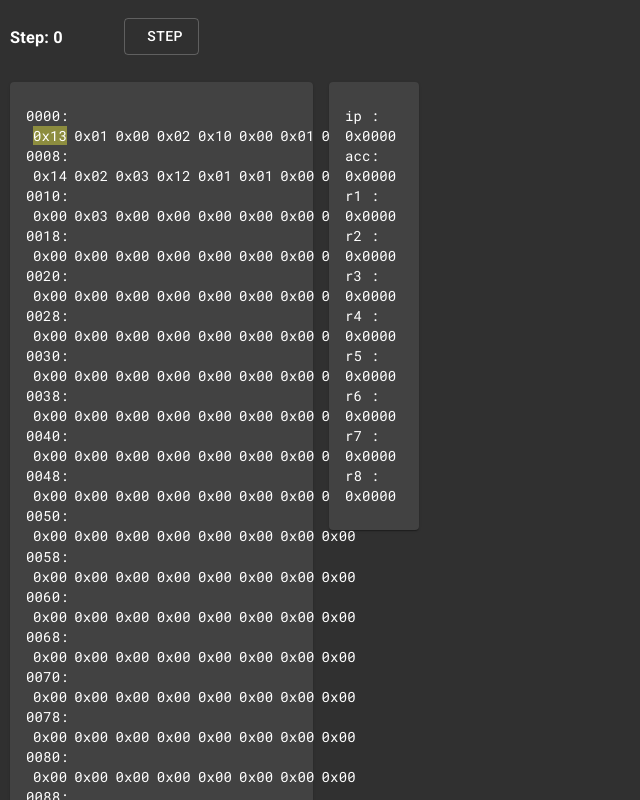
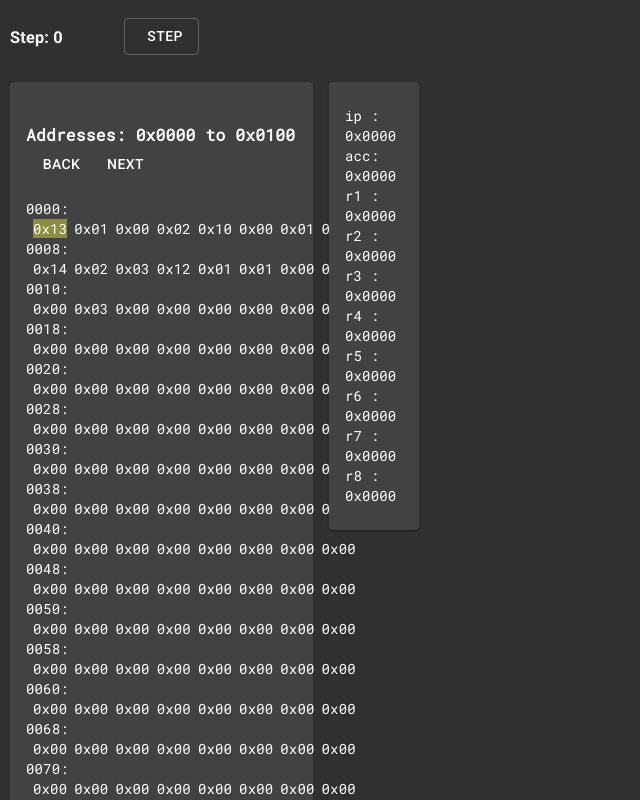
Before and after one commit to maxostarr/lljsvm-ide, a React (Create React App) app: page / in a window 1280 px wide. Shown: the top 800 px of the page, without its empty margins (0-640 px from the left). Built offline with nearby package versions, Linux system fonts and the light colour scheme.

Commit message:
paginate memory

```diff
--- a/src/componenets/memory.js
+++ b/src/componenets/memory.js
@@ -1,4 +1,5 @@
-import React from "react";
+import React, { useState } from "react";
+import Button from "@material-ui/core/Button";
 import { makeStyles } from "@material-ui/core/styles";
 import Paper from "@material-ui/core/Paper";
 
@@ -18,17 +19,19 @@ const viewMemoryAt = (address, memory) => {
 const useStyles = makeStyles(theme => ({
   root: {
     padding: theme.spacing(3, 2),
-    fontFamily: "Roboto Mono"
+    fontFamily: "Roboto Mono",
+    minWidth: 300
   }
 }));
 
 function Memory({ memory, ip }) {
   const classes = useStyles();
+  const [memoryBank, setMemoryBank] = useState(0);
 
   const displayBytes = Array.from(
     { length: 0x0100 / 0x0008 + 0x0001 },
     (_, i) => {
-      const bytes = viewMemoryAt(i * 0x0008, memory);
+      const bytes = viewMemoryAt((i + memoryBank) * 0x0008, memory);
       const byteSpans = bytes.bytes.map(byte => (
         <span
           className={byte.address + (ip === byte.address ? " highlighted" : "")}
@@ -45,7 +48,40 @@ function Memory({ memory, ip }) {
     }
   );
 
-  return <Paper className={classes.root}>{displayBytes}</Paper>;
+  return (
+    <Paper className={classes.root}>
+      <div className={classes.controls}>
+        <h3>
+          Addresses: 0x{(memoryBank * 0x0008).toString(16).padStart(4, "0")} to
+          0x
+          {(memoryBank * 0x0008 + 0x0100).toString(16).padStart(4, "0")}
+          <Button
+            onClick={() => {
+              if (memoryBank === 0) {
+                setMemoryBank(memoryBank);
+              } else {
+                setMemoryBank(memoryBank - 0x0100 / 0x0008);
+              }
+            }}
+          >
+            Back
+          </Button>
+          <Button
+            onClick={() => {
+              if (memoryBank === 256 * 256) {
+                setMemoryBank(memoryBank);
+              } else {
+                setMemoryBank(memoryBank + 0x0100 / 0x0008);
+              }
+            }}
+          >
+            Next
+          </Button>
+        </h3>
+      </div>
+      {displayBytes}
+    </Paper>
+  );
 }
 
 export default Memory;
```
